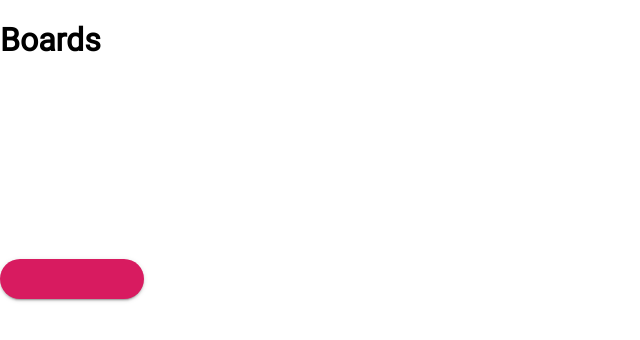
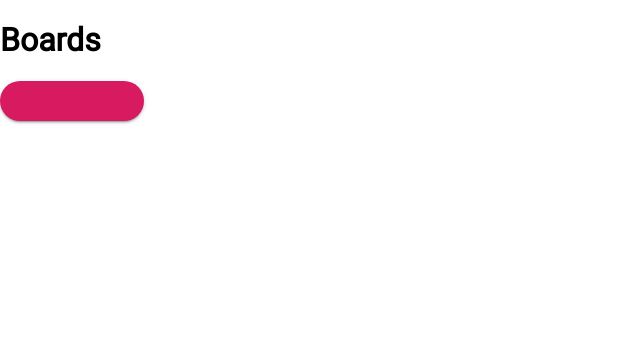
Before and after one commit to ostefani/boards, a React app: page / in a window 1280 px wide. Shown: the top 340 px of the page, without its empty margins (0-640 px from the left). Built offline with nearby package versions, Linux system fonts and the light colour scheme.

Commit message:
Remove margin-top from button

```diff
--- a/src/components/Button/style.js
+++ b/src/components/Button/style.js
@@ -12,7 +12,6 @@ const Button = styled.button.attrs({ className: 'button' })`
     text-transform: uppercase;
     letter-spacing: 0.1em;
     cursor: pointer;
-    margin-top: 200px;
     ${({
         isFullWidth,
         theme: {
--- a/src/settings/theme.js
+++ b/src/settings/theme.js
@@ -40,7 +40,7 @@ export default {
     },
     radius: {
         regular: '40px',
-        secondary: '20px',
+        secondary: '7px',
     },
     animation: {
         timing: {
```
